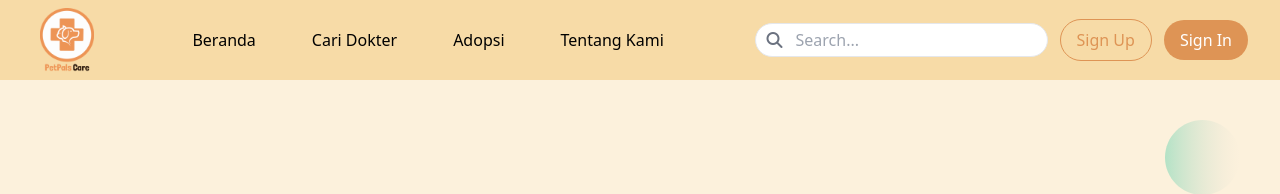
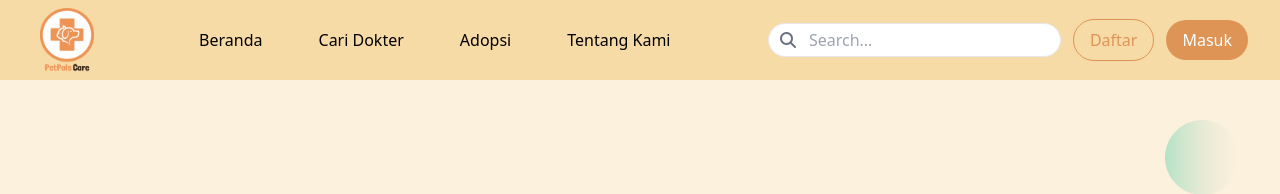
Before and after one commit to yusuf020820/PetPalsCare2, a React (Vite) app: page / in a window 1280 px wide. Shown: the top 194 px of the page. Built offline with nearby package versions, Linux system fonts and the light colour scheme; what tailgrids would draw is missing.

Commit message:
perbaikan

```diff
--- a/src/Components/Navbar.jsx
+++ b/src/Components/Navbar.jsx
@@ -35,8 +35,8 @@ const Navbar = () => {
                 <i className="fas fa-search text-gray-500"></i>
               </span>
             </div>
-            <a href="/Daftar-PetPalsCare" className="py-2 px-4 bg-[#F7DBA7] border border-[#DE9455] text-[#DE9455] rounded-full hover:bg-[#DE9455] hover:text-white transition duration-300">Sign Up</a>
-            <a href="/Login-PetPalsCare" className="py-2 px-4 bg-[#DE9455] text-white rounded-full hover:bg-[#D68B4B] transition duration-300">Sign In</a>
+            <a href="/Daftar-PetPalsCare" className="py-2 px-4 bg-[#F7DBA7] border border-[#DE9455] text-[#DE9455] rounded-full hover:bg-[#DE9455] hover:text-white transition duration-300">Daftar</a>
+            <a href="/Login-PetPalsCare" className="py-2 px-4 bg-[#DE9455] text-white rounded-full hover:bg-[#D68B4B] transition duration-300">Masuk</a>
           </div>
 
           {/* Mobile menu button */}
@@ -51,7 +51,7 @@ const Navbar = () => {
       </div>
 
       {/* Mobile menu */}
-      <div className={`md:hidden ${isOpen ? 'block' : 'hidden'} pb-4`}>
+      {/* <div className={`md:hidden ${isOpen ? 'block' : 'hidden'} pb-4`}>
         <a href="/" className="block py-2 px-4 text-sm hover:bg-gray-200">Beranda</a>
         <a href="/Daftar-dokter-hewan" className="block py-2 px-4 text-sm hover:bg-gray-200">Cari Dokter</a>
         <a href="/Adopsi-hewan" className="block py-2 px-4 text-sm hover:bg-gray-200">Adopsi</a>
@@ -70,7 +70,7 @@ const Navbar = () => {
         </div>
         <a href="/Daftar-PetPalsCare" className="block py-2 px-4 bg-[#F7DBA7] text-[#DE9455] border border-[#DE9455] rounded-full mx-4 my-2 hover:bg-[#DE9455] hover:text-white transition duration-300">Daftar</a>
         <a href="/Login-PetPalsCare" className="block py-2 px-4 bg-[#DE9455] text-white rounded-full mx-4 my-2 hover:bg-[#D68B4B] transition duration-300">Masuk</a>
-      </div>
+      </div> */}
     </nav>
   );
 }
```
